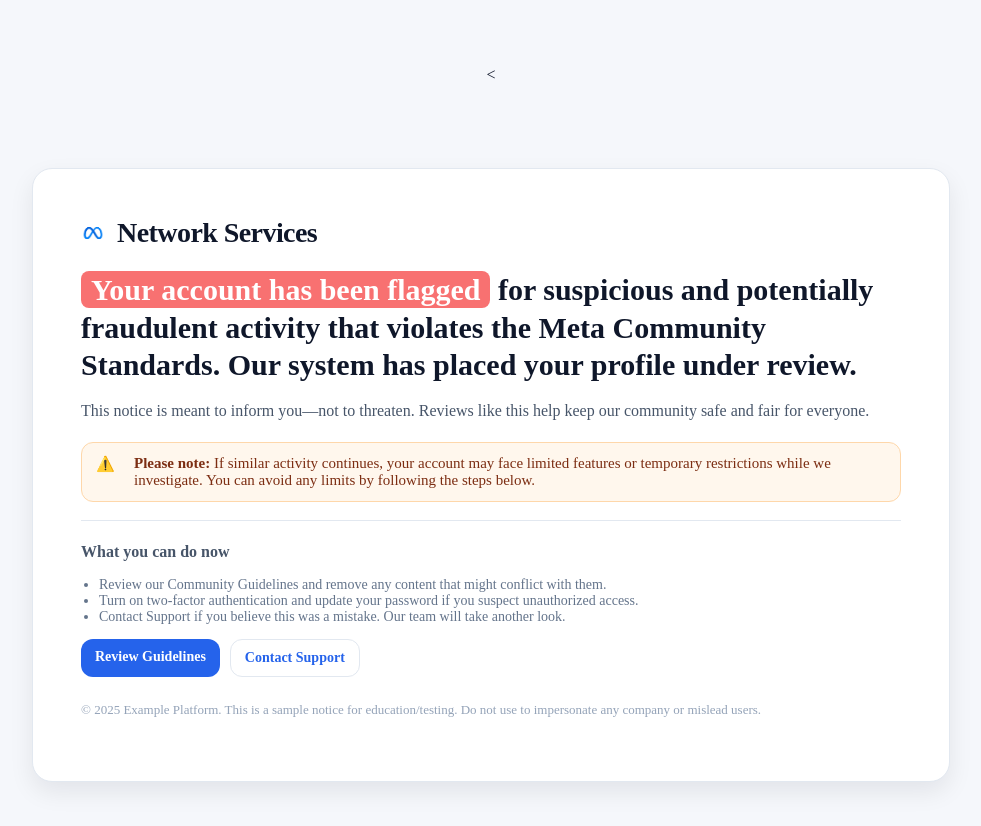
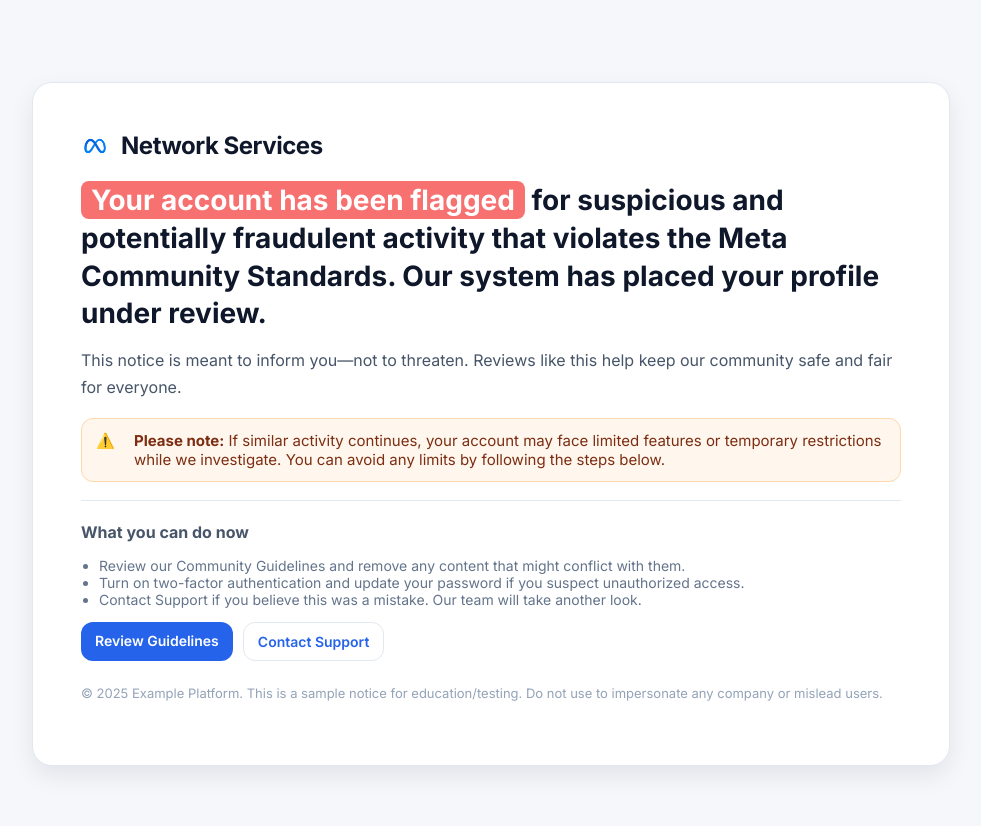
Before and after one commit to alukid123-a11y/Meta-notice, a plain HTML site: page index.html in a window 1280 px wide. Shown: the whole page, without its empty margins (149-1130 px from the left). Drawn offline with Linux system fonts and the light colour scheme.

Commit message:
index.html

```diff
--- a/index.html
+++ b/index.html
@@ -4,9 +4,12 @@
   <meta charset="utf-8" />
   <meta name="viewport" content="width=device-width, initial-scale=1" />
   <title>Account Notice — Example</title>
-  <<link rel="stylesheet" href="style">
+
+  <!-- Consistent web font (Inter - clean & FB-like) -->
+  <link href="https://fonts.googleapis.com/css2?family=Inter:wght@400;600;700&display=swap" rel="stylesheet">
+
   <style>
-    :root{
+    :root {
       --bg: #f5f7fb;
       --card: #ffffff;
       --text: #0f172a;
@@ -18,10 +21,9 @@
       --radius: 20px;
     }
 
-    html, body { height: 100%; }
+    html, body { height: 100%; margin: 0; }
     body {
-      margin: 0;n
-      font-family: ui-sans-serif, system-ui, -apple-system, Segoe UI, Roboto, "Helvetica Neue", Arial, "Noto Sans", "Apple Color Emoji", "Segoe UI Emoji";
+      font-family: 'Inter', system-ui, -apple-system, BlinkMacSystemFont, "Segoe UI", Roboto, "Helvetica Neue", Arial, sans-serif;
       background: var(--bg);
       color: var(--text);
       display: grid;
@@ -45,20 +47,24 @@
       margin-bottom: 22px;
       user-select: none;
     }
-    .brand-mark {
-      width: 34px; height: 34px;
-      border-radius: 8px;
-      background: var(--brand);
-      display: grid; place-items: center;
-      color: white;
-      font-weight: 800;
-      letter-spacing: -0.02em;
+    .brand-logo {
+      width: 28px;
+      height: 28px;
+      border-radius: 6px;
+      overflow: hidden;
+      display: grid;
+      place-items: center;
     }
-    .brand-name { font-size: 28px; font-weight: 700; letter-spacing: -0.02em; }
+    .brand-logo img {
+      width: 100%;
+      height: 100%;
+      object-fit: contain;
+    }
+    .brand-name { font-size: 24px; font-weight: 700; letter-spacing: -0.02em; }
 
     .notice {
-      font-size: clamp(22px, 2.8vw, 30px);
-      line-height: 1.25;
+      font-size: clamp(20px, 2.6vw, 28px);
+      line-height: 1.35;
       margin: 8px 0 14px 0;
     }
     .notice .highlight {
@@ -76,8 +82,8 @@
       grid-template-columns: 28px 1fr;
       gap: 10px;
       align-items: start;
-      background: #fff7ed; /* orange-50 */
-      border: 1px solid #fed7aa; /* orange-200 */
+      background: #fff7ed;
+      border: 1px solid #fed7aa;
       color: #7c2d12;
       padding: 12px 14px;
       border-radius: 12px;
@@ -92,11 +98,25 @@
 
     .actions { display: flex; flex-wrap: wrap; gap: 10px; margin-top: 10px; }
     .btn {
-      appearance: none; border: 0; cursor: pointer; text-decoration: none;
-      border-radius: 12px; padding: 10px 14px; font-weight: 700; font-size: 14px;
+      appearance: none;
+      border: 0;
+      cursor: pointer;
+      text-decoration: none;
+      border-radius: 12px;
+      padding: 10px 14px;
+      font-weight: 600;
+      font-size: 14px;
     }
     .btn.primary { background: var(--brand); color: white; }
     .btn.ghost { background: transparent; color: var(--brand); border: 1px solid var(--border); }
+
+    /* Mobile optimizations */
+    @media (max-width: 480px) {
+      .brand-name { font-size: 20px; }
+      .notice { font-size: 18px; }
+      .btn { font-size: 13px; padding: 8px 12px; }
+      .card { padding: 20px; }
+    }
 
     /* Print friendly */
     @media print {
@@ -109,26 +129,9 @@
 <body>
   <main class="card" role="main" aria-labelledby="notice-title">
     <header class="brand" aria-label="Brand">
-<div class="brand-logo">
-  <img src="/Picsart_25-09-06_12-34-22-297.png" alt="Logo">
-</div>
-
-<style>
-  .brand-logo {
-    width: 24px;   /* smaller width */
-    height: 24px;  /* smaller height */
-    border-radius: 6px;
-    overflow: hidden;
-    display: grid;
-    place-items: center;
-  }
-  .brand-logo img {
-    width: 100%;
-    height: 100%;
-    object-fit: contain;
-  }
-</style>
-
+      <div class="brand-logo">
+        <img src="./Picsart_25-09-06_12-34-22-297.PNG" alt="Logo">
+      </div>
       <div class="brand-name">Network Services</div>
     </header>
 
@@ -153,13 +156,13 @@
     <p><strong>What you can do now</strong></p>
     <ul class="muted" style="margin-top:8px; padding-left: 18px;">
       <li>Review our Community Guidelines and remove any content that might conflict with them.</li>
-      <li>Turn on two‑factor authentication and update your password if you suspect unauthorized access.</li>
+      <li>Turn on two-factor authentication and update your password if you suspect unauthorized access.</li>
       <li>Contact Support if you believe this was a mistake. Our team will take another look.</li>
     </ul>
 
     <div class="actions" aria-label="Actions">
       <a class="btn primary" href="https://transparency.meta.com/policies/community-standards/?utm_source=chatgpt.com">Review Guidelines</a>
-      <a class="btn ghost" href="https://m.facebook.com/help/2374002556073992/?helpref=search&query=fraud&search_session_id=44daa75050407cecf4d038ae3ec5fbc6&sr=3">Contact Support</a>
+      <a class="btn ghost" href="https://m.facebook.com/help/2374002556073992/?helpref=search&query=fraud">Contact Support</a>
     </div>
 
     <p class="footer" id="footer-text">
@@ -168,7 +171,7 @@
   </main>
 
   <script>
-    // Minimal JS: set the year and make the footer text accessible without hard-coding dates.
+    // Minimal JS: set the year
     document.getElementById('year').textContent = new Date().getFullYear();
   </script>
 </body>
```
